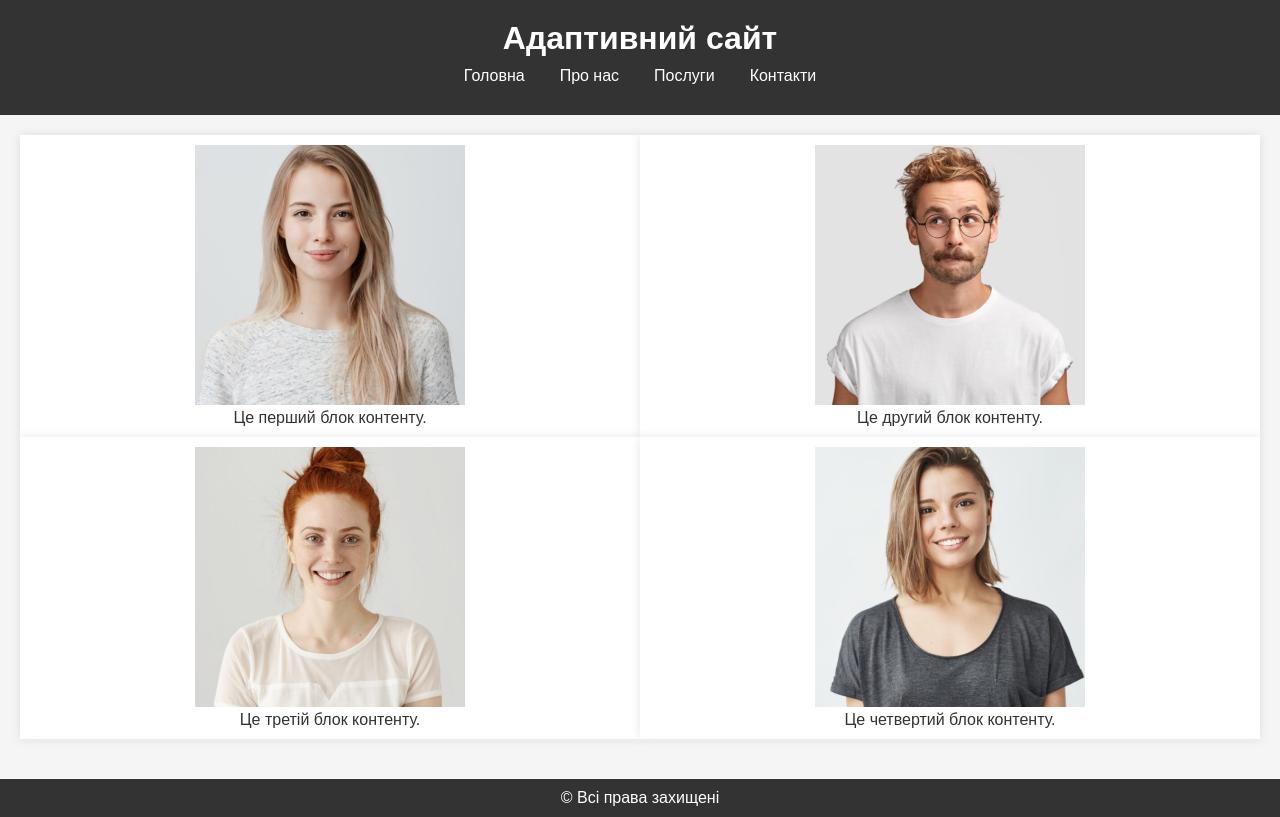
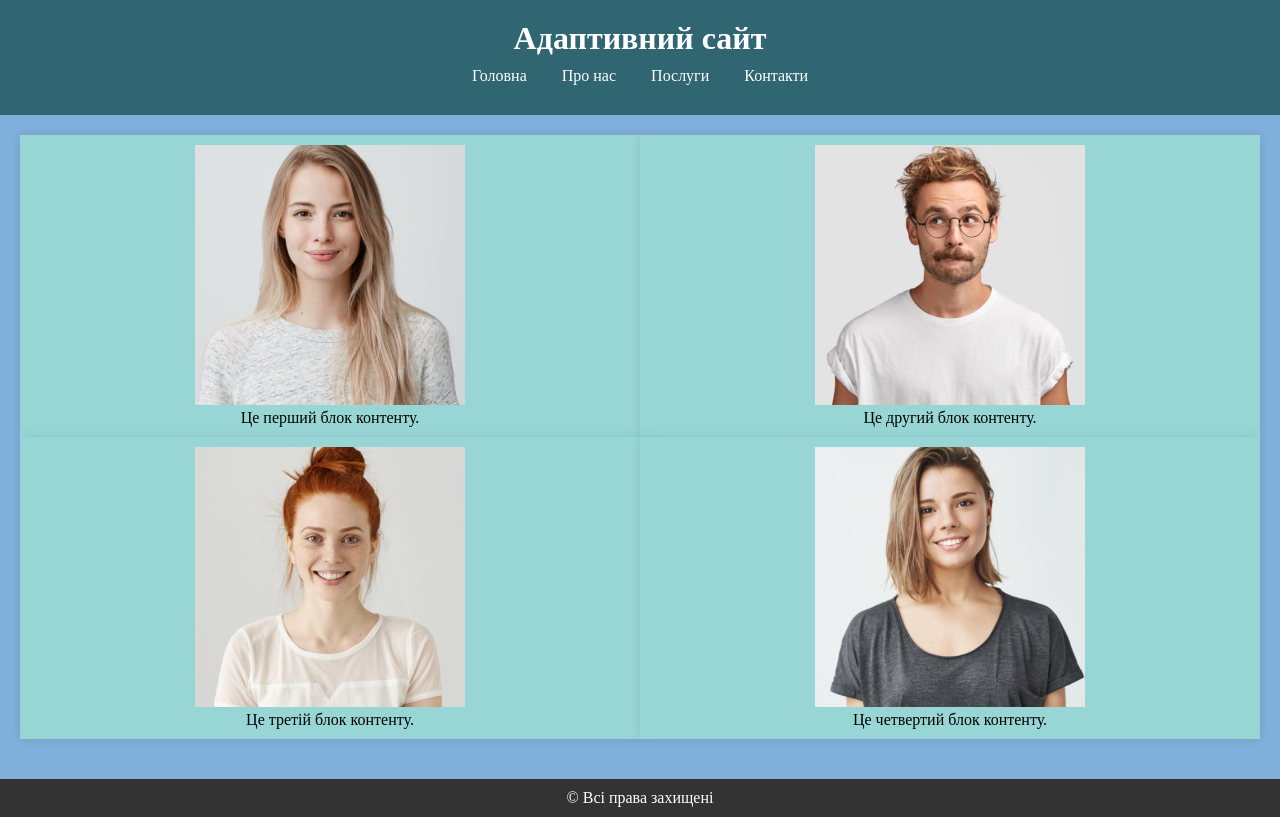
Before and after one commit to Mykyta-Zalogin/wt-markup-04, a plain HTML site: page index.html in a window 1280 px wide. Drawn offline with Linux system fonts and the light colour scheme; files that its build step writes are made by us from their sources.

Commit message:
зміна кольору

```diff
--- a/index.html
+++ b/index.html
@@ -4,7 +4,7 @@
     <meta charset="UTF-8" />
     <meta name="viewport" content="width=device-width, initial-scale=1.0" />
     <title>Адаптивний дизайн</title>
-    <link rel="stylesheet" href="./css/styles.css" />
+    <link rel="stylesheet" href="./styles.css" />
   </head>
 
   <body>
--- a/styles.css
+++ b/styles.css
@@ -6,13 +6,12 @@
 }
 
 body {
-  font-family: Arial, sans-serif;
-  background-color: #f5f5f5;
-  color: #333;
+  background-color: #7fafda; /* Світло-блакитний колір */
+  color: #000000; /* Колір тексту */
 }
 
 header {
-  background-color: #333;
+  background-color: #306572;
   color: white;
   text-align: center;
   padding: 20px;
@@ -42,7 +41,7 @@ header {
 }
 
 .block {
-  background-color: white;
+  background-color: rgb(152, 214, 214);
   padding: 10px;
   box-shadow: 0 0 10px rgba(0, 0, 0, 0.1);
   flex: 1 1 calc(50% - 40px);
```
